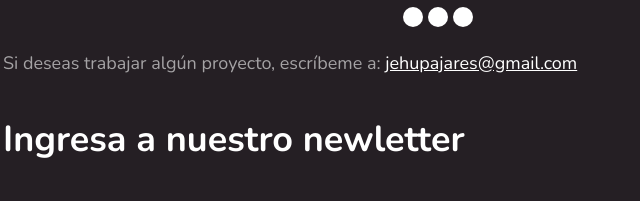
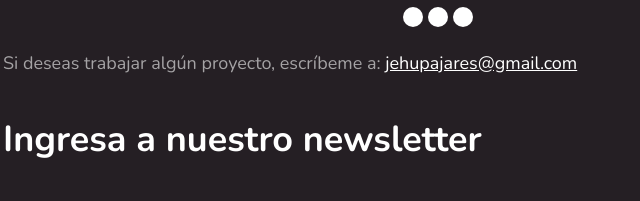
Before and after one commit to EstebanPajares/nemium-blog, a plain HTML site: page index.html in a window 1280 px wide. Shown: the part 5776-5977 px from the top of the page, 202-842 px from the left. Drawn offline with nearby package versions, Linux system fonts and the light colour scheme.

Commit message:
modificando el titulo del formulario

```diff
--- a/index.html
+++ b/index.html
@@ -204,7 +204,7 @@
             <a href="mailto:jehupajares@gmail.com">jehupajares@gmail.com</a>
           </p>
           <div class="section-content">
-            <h2>Ingresa a nuestro newletter</h2>
+            <h2>Ingresa a nuestro newsletter</h2>
             <form action="#" class="form">
               <input type="text" required placeholder="Nombre">
               <input type="email" required placeholder="Correo electrónico">
```
